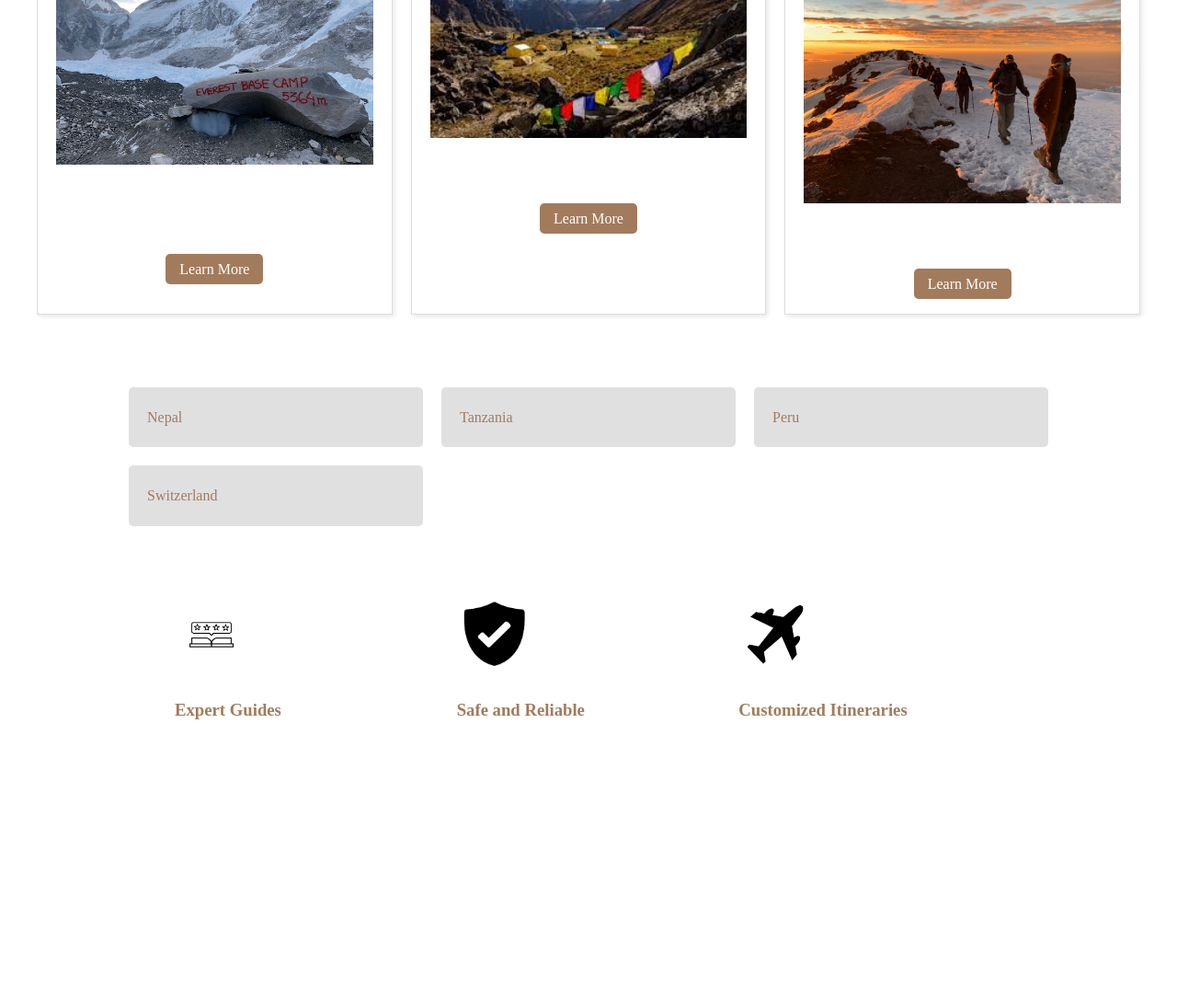
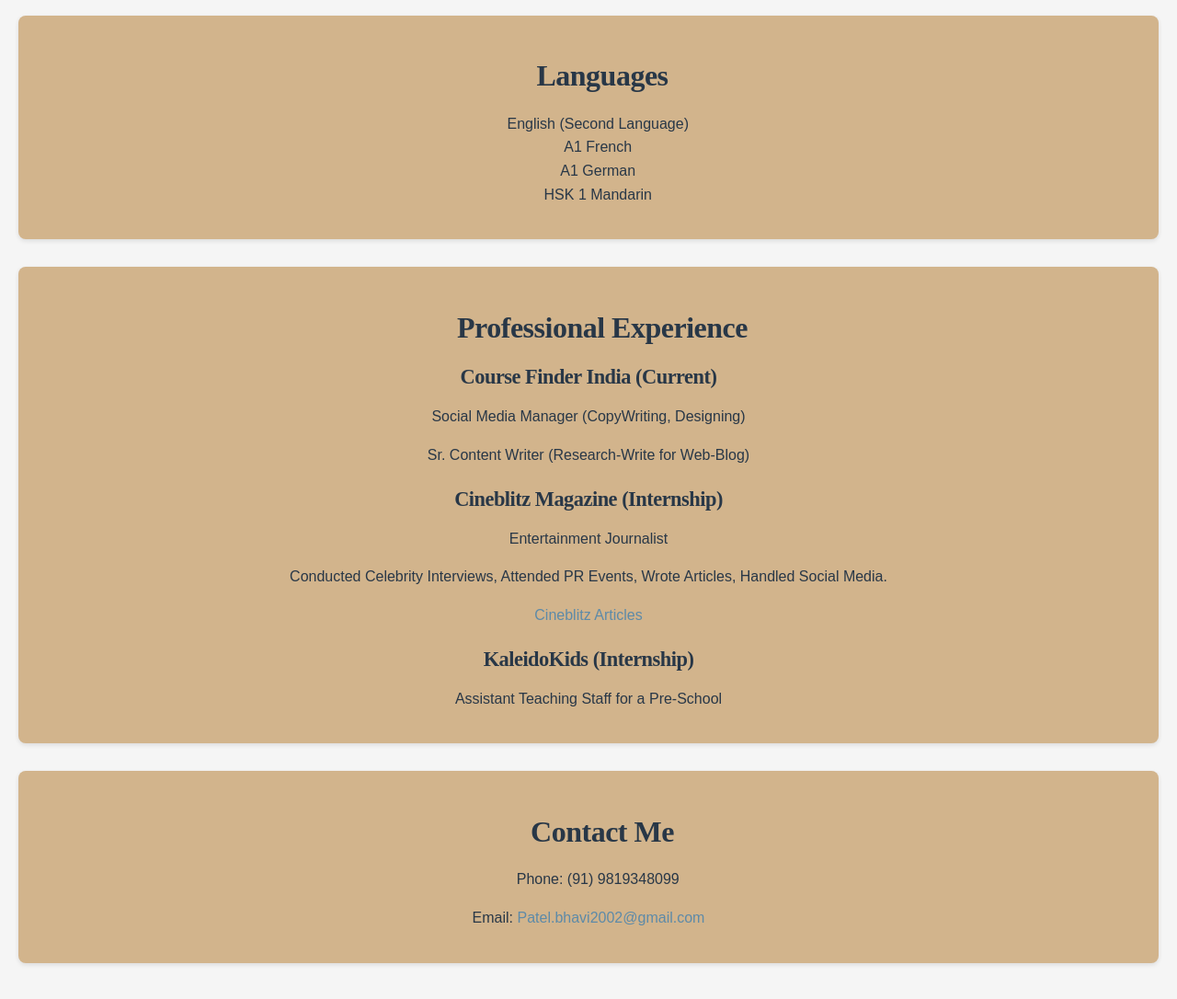
Before and after one commit to bhavaayy/my-project, a plain HTML site: page index.html in a window 1280 px wide. Shown: the part 1039-2125 px from the top of the page at 92% size. Drawn offline with Linux system fonts and the light colour scheme; a script that the page names is missing.

Commit message:
Add files via upload

```diff
--- a/index.html
+++ b/index.html
@@ -3,120 +3,67 @@
 <head>
     <meta charset="UTF-8">
     <meta name="viewport" content="width=device-width, initial-scale=1.0">
-    <title>Trekking Adventures</title>
+    <title>Bhavi Patel - Profile</title>
+    <meta name="description" content="Bhavi Patel's profile">
     <link rel="stylesheet" href="style.css">
-    <style>
-        h2 {
-            color: white;
-        }
-        p {
-            color: white; /* This will make the text white */
-        }
-    </style>
 </head>
 <body>
-    <div class="banner">
-        <header>
-        <h1>Trekking Adventures</h1>
-        <nav>
-            <a href="#home">Home</a>
-            <a href="#destinations">Destinations</a>
-            <a href="#about">About Us</a>
-            <a href="#contact">Contact Us</a>
-        </nav>
+    <header>
+        <h1>Bhavi Patel</h1>
+        <p>Multimedia and Mass Communications Student</p>
     </header>
 
-    <section id="home" class="hero">
-        <div class="hero-content">
-            <h2>Explore the World's Most Breathtaking Treks</h2>
-            <p>Discover unforgettable adventures with our expert guides.</p>
-            <a href="#featured-treks" class="cta-button">View Treks</a>
+     <!-- Profile Picture -->
+    <img src="images/BhaviPatel.jpg" alt="Bhavi Patel">
+
+
+    <section id="education">
+        <h2>Education</h2>
+        <div>
+            <h3>Mithibai College of Arts</h3>
+            <p>Aug 2020 - May 2023</p>
+            <p>Bachelors of Multi-Media and Mass Comm. (Sem VI CGPA - 8.82)</p>
         </div>
-    </section>
-    </div>
-
-    <section id="featured-treks" class="featured-treks">
-        <h2>Featured Treks</h2>
-        <div class="trek-grid">
-            <div class="trek">
-
-                <h3>Everest Base Camp</h3>
-                <img src="images/EverestBaseCamp.jpg" alt="Everest Base Camp Image" style="width: 100%; height: auto; margin-top: 10px;">
-                <p>Experience the iconic trek to the base of Mount Everest.</p>
-                <a href="trek1.html" class="learn-more">Learn More</a>
-            </div>
-            <div class="trek">
-
-                <h3>Annapurna Circuit</h3>
-                <img src="images/Annapurna.jpeg" alt="annapurna Image" style="width: 100%; height: auto; margin-top: 10px;">
-                <p>A classic trek through diverse landscapes in Nepal.</p>
-                <a href="trek2.html" class="learn-more">Learn More</a>
-            </div>
-            <div class="trek">
-
-                <h3>Kilimanjaro Summit</h3>
-                <p>Conquer the highest peak in Africa.</p>
-                <img src="images/Kilimanjaro.jpg" alt="Kilimanjaro Image" style="width: 100%; height: auto; margin-top: 10px;">
-                <p>A thrilling trek to Africa’s highest peak.</p>
-                <a href="trek2.html" class="learn-more">Learn More</a>
-            </div>
+        <div>
+            <h3>Narsee Monjee College of Commerce</h3>
+            <p>Aug 2018 - May 2020</p>
+            <p>Final Percentage: 87.52%</p>
         </div>
     </section>
 
-    <section id="destinations" class="destinations">
-        <h2>Destinations</h2>
-        <div class="destination-grid">
-            <div class="destination">Nepal</div>
-            <div class="destination">Tanzania</div>
-            <div class="destination">Peru</div>
-            <div class="destination">Switzerland</div>
+    <section id="languages">
+        <h2>Languages</h2>
+        <ul>
+            <li>English (Second Language)</li>
+            <li>A1 French</li>
+            <li>A1 German</li>
+            <li>HSK 1 Mandarin</li>
+        </ul>
+    </section>
+
+    <section id="experience">
+        <h2>Professional Experience</h2>
+        <div>
+            <h3>Course Finder India (Current)</h3>
+            <p>Social Media Manager (CopyWriting, Designing)</p>
+            <p>Sr. Content Writer (Research-Write for Web-Blog)</p>
+        </div>
+        <div>
+            <h3>Cineblitz Magazine (Internship)</h3>
+            <p>Entertainment Journalist</p>
+            <p>Conducted Celebrity Interviews, Attended PR Events, Wrote Articles, Handled Social Media.</p>
+            <p><a href="https://cineblitz.in/author/bhavi-patel/#" target="_blank">Cineblitz Articles</a></p>
+        </div>
+        <div>
+            <h3>KaleidoKids (Internship)</h3>
+            <p>Assistant Teaching Staff for a Pre-School</p>
         </div>
     </section>
 
-    <section id="why-choose-us" class="why-choose-us">
-        <h2>Why Choose Us?</h2>
-        <div class="usp-grid">
-            <div class="usp">
-                <img src="images/expertguides.jpg" alt="Expert Guides">
-                <h3>Expert Guides</h3>
-            </div>
-            <div class="usp">
-                <img src="images/safeandreliable.jpg" alt="Safe and Reliable">
-                <h3>Safe and Reliable</h3>
-            </div>
-            <div class="usp">
-                <img src="images/aeroplane.png" alt="Customized Itineraries">
-                <h3>Customized Itineraries</h3>
-            </div>
-        </div>
+    <section id="contact">
+        <h2>Contact Me</h2>
+        <p>Phone: (91) 9819348099</p>
+        <p>Email: <a href="mailto:Patel.bhavi2002@gmail.com">Patel.bhavi2002@gmail.com</a></p>
     </section>
-
-    <section id="testimonials" class="testimonials">
-        <h2>Testimonials</h2>
-        <div class="testimonial">
-            <p>"An unforgettable experience! The guides were amazing."</p>
-            <p>- John Doe</p>
-        </div>
-        <div class="testimonial">
-            <p>"The trek was well-organized and the views were incredible."</p>
-            <p>- Jane Smith</p>
-        </div>
-    </section>
-
-        </form>
-    </section>
-    <div data-tf-live="01JN6C5RY8VS1QC0D785F19GCJ"></div>
-<script src="https://embed.typeform.com/next/embed.js"></script>
-
-
-    <footer>
-        <p>&copy; 2024 Trekking Adventures</p>
-        <div class="social-icons">
-            <a href="#"><img src="facebook.png" alt="Facebook"></a>
-            <a href="#"><img src="twitter.png" alt="Twitter"></a>
-            <a href="#"><img src="instagram.png" alt="Instagram"></a>
-        </div>
-    </footer>
-
 </body>
 </html>
--- a/style.css
+++ b/style.css
@@ -1,145 +1,113 @@
 body {
-    background-color: #2C3930
-    font-family: Arial, Helvetica, sans-serif;
-    color: #A27B5C;
+    font-family: 'Arial', sans-serif;
+    background-color: #F5F5F5; /* Off-White */
+    color: #283747; /* Dark Navy */
     font-size: 16px;
     line-height: 1.6;
-    margin: 0 auto; /* Center the body */
-    padding: 0;
-    max-width: 1200px; /* Limit the width for better readability */
+    margin: 0;
+    padding: 20px;
+    text-align: center; /* Center align text */
 }
 
 header {
-    padding: 20px;
-    text-align: center;
+    margin-bottom: 30px;
 }
 
-.banner{
-     background-image: url(images/scenory.jpg);
-     text-align: center;
+h1, h2, h3 {
+    font-family: 'Didot', serif; /* Serif font for headings */
+    color: #283747; /* Dark Navy */
+    line-height: 1.2;
+    letter-spacing: -0.5px;
 }
 
-header h1 {
-    color: #A27B5C;
+h1 {
     font-size: 2.5em;
+    margin-bottom: 5px;
 }
 
-nav a {
-    color: #A27B5C;
+h1::after {
+    content: '';
+    display: block;
+    width: 80px;
+    height: 2px;
+    background-color: #5D8AA8; /* Medium Blue */
+    margin: 10px auto;
+}
+
+h2 {
+    font-size: 2em;
+    margin-bottom: 20px;
+    position: relative;
+    padding-left: 30px;
+}
+
+h2::before {
+    content: '';
+    position: absolute;
+    left: 50%;
+    transform: translateX(-50%); /* Center the icon */
+    top: -30px; /* Raise the icon above the heading */
+    font-family: 'Font Awesome 6 Free';
+    font-weight: 900;
+}
+
+#education h2::before { content: '\f02d'; }
+#languages h2::before { content: '\f0ac'; }
+#experience h2::before { content: '\f0b1'; }
+#contact h2::before { content: '\f0e0'; }
+
+h3 {
+    font-size: 1.4em;
+    margin-bottom: 10px;
+    font-weight: 600;
+}
+
+a {
+    color: #5D8AA8; /* Medium Blue */
     text-decoration: none;
-    margin: 0 15px;
     transition: color 0.3s ease;
 }
 
-nav a:hover {
-    color: #A27B5C;
+a:hover {
+    color: #283747; /* Dark Navy */
     text-decoration: underline;
 }
 
-.section {
-    padding: 40px 20px;
-    text-align: center;
+section {
+    margin-bottom: 30px;
+    padding: 20px;
+    background-color: #D2B48C; /* Light Beige */
+    border-radius: 8px;
+    box-shadow: 0 2px 5px rgba(0, 0, 0, 0.1);
 }
 
-.hero {
-    background-image: url('hero.jpg');
-    background-size: cover;
-    background-position: center;
-    color: #3F4F44;
-    padding: 150px 20px;
+section div {
+    margin-bottom: 15px;
 }
 
-.hero-content {
-    max-width: 800px;
-    margin: 0 auto;
+ul {
+    list-style-type: none;
+    padding-left: 0;
 }
 
-.hero h2 {
-    font-size: 3em;
-    font-weight: bold;
-    margin-bottom: 20px;
+ul li::before {
+    content: '\f058';
+    font-family: 'Font Awesome 6 Free';
+    font-weight: 900;
+    color: #5D8AA8; /* Medium Blue */
+    margin-right: 8px;
 }
 
-.hero p {
-    font-size: 1.2em;
-    margin-bottom: 30px;
+#contact p:nth-child(1)::before {
+    content: '\f095';
+    font-family: 'Font Awesome 6 Free';
+    font-weight: 900;
+    margin-right: 8px;
 }
 
-.cta-button {
-    background-color: #A27B5C;
-    color: #3F4F44;
-    padding: 10px 20px;
-    border-radius: 5px;
-    text-decoration: none;
-    transition: background-color 0.3s ease;
+#contact p:nth-child(2)::before {
+    content: '\f0e0';
+    font-family: 'Font Awesome 6 Free';
+    font-weight: 900;
+    margin-right: 8px;
 }
-
-.cta-button:hover {
-    background-color: #A27B5C;
-}
-
-.featured-treks .trek-grid {
-    display: grid;
-    grid-template-columns: repeat(auto-fit, minmax(300px, 1fr));
-    gap: 20px;
-    max-width: 1200px;
-    margin: 20px auto;
-}
-
-.trek {
-    border: 1px solid #ddd;
-    box-shadow: 2px 2px 5px rgba(0, 0, 0, 0.1);
-    padding: 20px;
-    text-align: center; /* center text inside trek div*/
-}
-
-.trek img {
-    width: 100%;
-    height: auto;
-    margin-bottom: 10px;
-}
-
-.learn-more {
-    background-color: #A27B5C; /* Olive Green */
-    color:#FFFFFF; /* Brown */
-    padding: 8px 15px;
-    border-radius: 5px;
-    text-decoration: none;
-    transition: background-color 0.3s ease;
-}
-
-.learn-more:hover {
-    background-color: #556B2F; /* Darker Olive Green */
-}
-
-
-.destinations .destination-grid {
-    display: grid;
-    grid-template-columns: repeat(auto-fit, minmax(250px, 1fr));
-    gap: 20px;
-    max-width: 1000px;
-    margin: 20px auto;
-}
-
-.destination {
-    background-color: #e0e0e0;
-    padding: 20px;
-    border-radius: 5px;
-    transition: background-color 0.3s ease;
-}
-
-.destination:hover {
-    background-color: #d0d0d0;
-}
-
-.why-choose-us .usp-grid {
-    display: grid;
-    grid-template-columns: repeat(auto-fit, minmax(200px, 1fr));
-    gap: 20px;
-    max-width: 900px;
-    margin: 20px auto;
-}
-
-.usp img {
-    width: 80px;
-    height: 80px;
```
Also changed, not shown: images/BhaviPatel.jpg (added).
